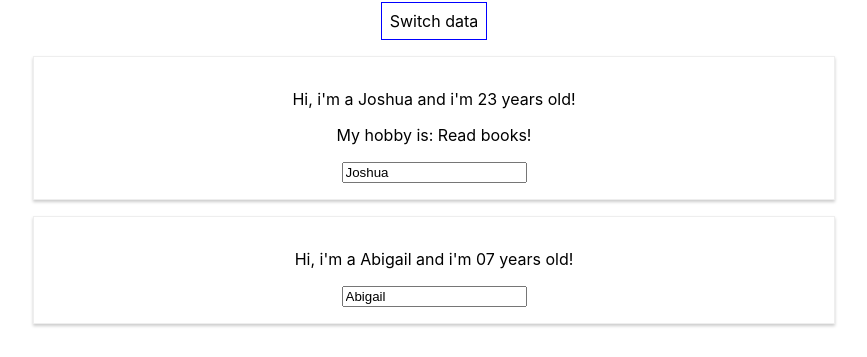
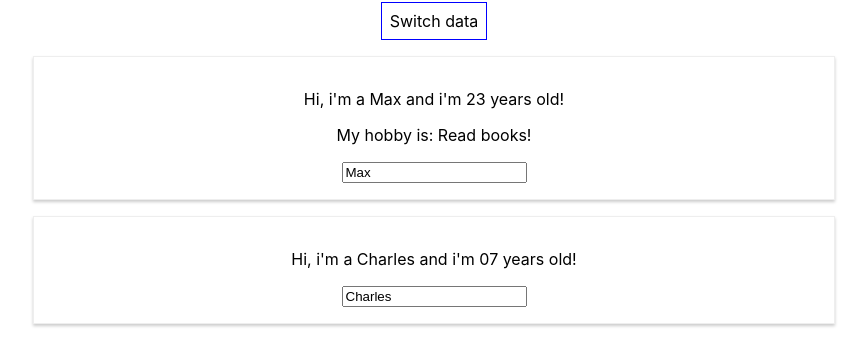
Before and after one commit to JoshuaPuello/React-Training, a React (Create React App) app in the folder basics/: page / in a window 1280 px wide. Shown: the part 116-473 px from the top of the page, without its empty margins (206-1073 px from the left). Built offline with nearby package versions, Linux system fonts and the light colour scheme.

Commit message:
[JPP] - Updating hardcode data

```diff
--- a/basics/src/App.js
+++ b/basics/src/App.js
@@ -7,8 +7,8 @@ import Person from './Person/Person'
 class App extends Component {
     state = {
         persons: [
-            { name: "Joshua", age: "23" },
-            { name: "Abigail", age: "07" },
+            { name: "Max", age: "23" },
+            { name: "Charles", age: "07" },
         ]
     }
 
@@ -16,7 +16,7 @@ class App extends Component {
         this.setState({
             persons: [
                 { name: newName, age: "25" },
-                { name: "Puello Abigail", age: "09" },
+                { name: "Winehouse Abigail", age: "09" },
             ]
         })
     }
@@ -44,12 +44,12 @@ class App extends Component {
             <div className="App">
                 <h1>Hi, I'm a React app!</h1>
                 <p>This really works!</p>
-                <button style = { style } onClick = { this.switchNameHandler.bind(this, "Puello Padilla Joshua") }>
+                <button style = { style } onClick = { this.switchNameHandler.bind(this, "Smith Charles Max") }>
                     Switch data
                 </button>
                 <Person
                     changed = { this.nameChangedHandler }
-                    click = {this.switchNameHandler.bind(this, "Just Joshua!")}
+                    click = {this.switchNameHandler.bind(this, "Just Max!")}
                     name = { this.state.persons[0].name }
                     age = { this.state.persons[0].age }
                 >My hobby is: Read books!</Person>
```
